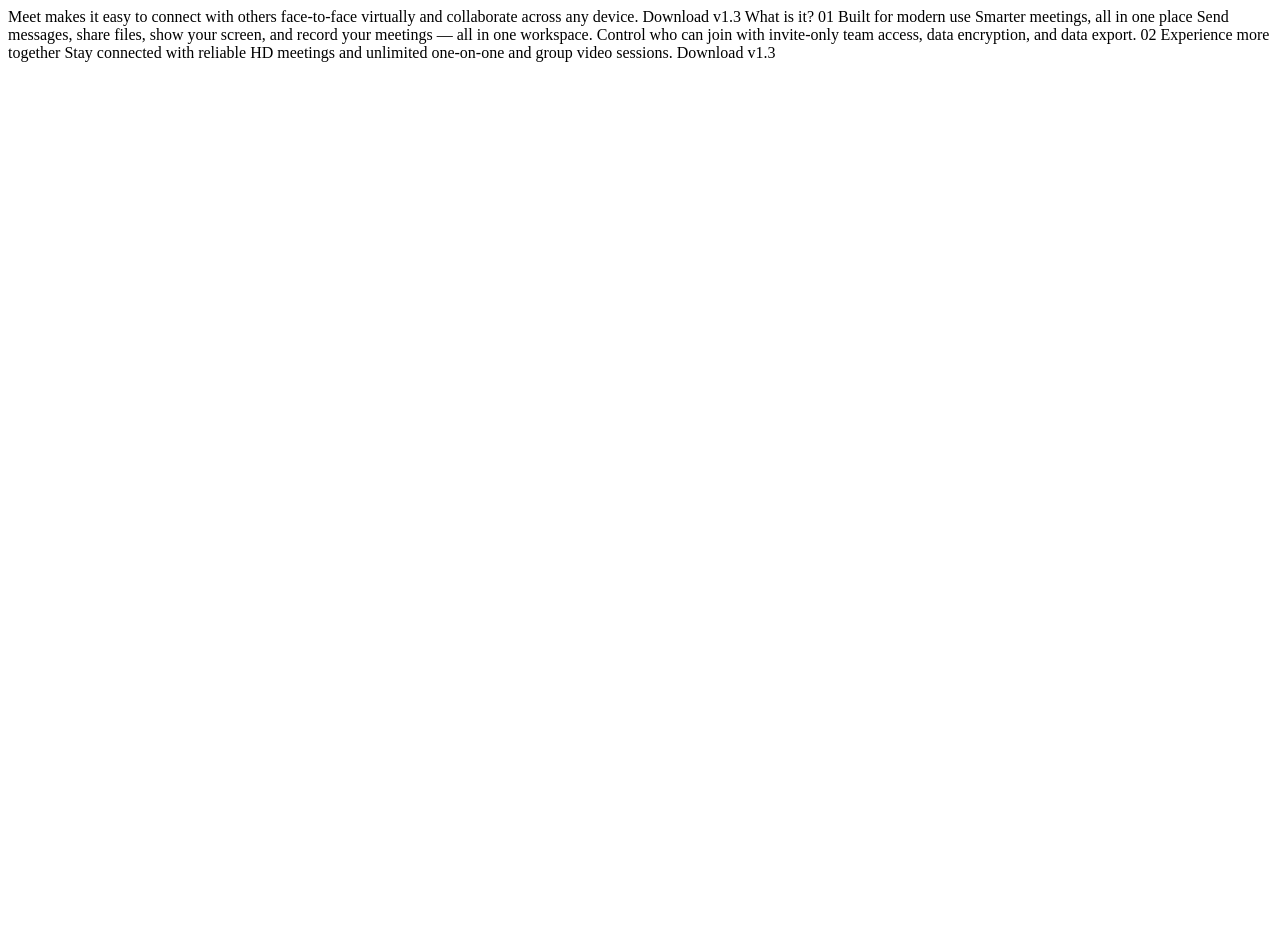
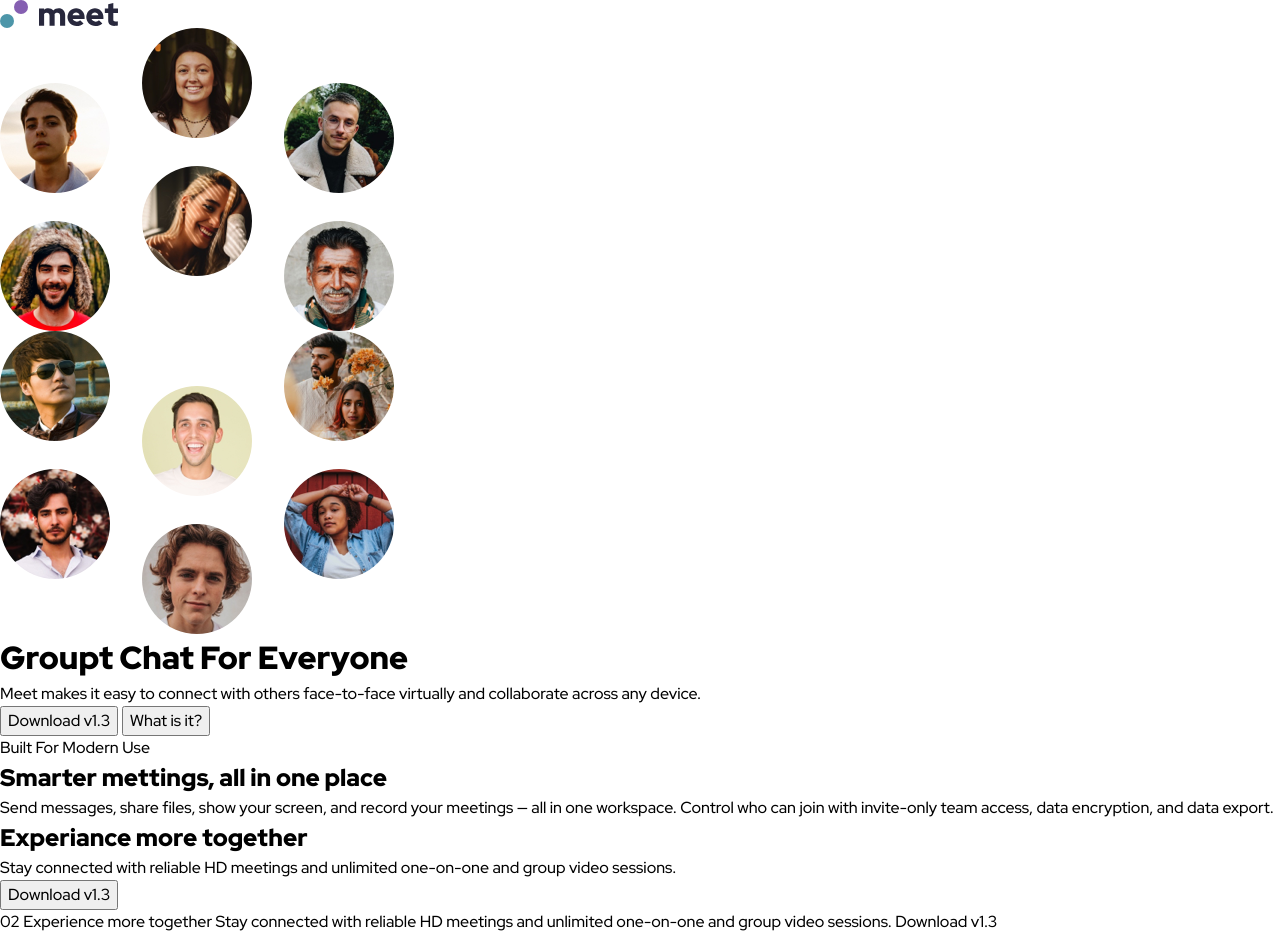
Before and after one commit to Mlchaell/FrontendMentor-Meet-Landing-Page, a plain HTML site: page index.html in a window 1280 px wide. Before the commit the page ends 800 px from the top, so only its background shows below. Drawn offline with Linux system fonts and the light colour scheme.

Commit message:
Basic Setup

```diff
--- a/index.html
+++ b/index.html
@@ -7,21 +7,42 @@
   <link rel="icon" type="image/png" sizes="32x32" href="./assets/favicon-32x32.png">
 
   <title>Frontend Mentor | Meet landing page</title>
+
+  <link rel="stylesheet" href="styles.css">
 </head>
-<body>
-  Meet makes it easy to connect with others face-to-face virtually and collaborate across any device.
+<body class="container">
+  <header>
+    <img src="assets/logo.svg" alt="Meet Logo">
+    <div class="flex-row">
+      <img src="assets/desktop/image-hero-left.png" alt="Banner">
+      <img src="assets/desktop/image-hero-right.png" alt="Banner">
+    </div>
+  </header>
 
-  Download v1.3
-  What is it?
+  <main>
+    <h1>Groupt Chat For Everyone</h1>
+    <p>Meet makes it easy to connect with others face-to-face virtually and collaborate across any device.</p>
 
-  01
-  Built for modern use
+    <button class="button cyan-btn">Download <span>v1.3</span></button>
+    <button class="button purple-btn">What is it?</button>
 
-  Smarter meetings, all in one place
+    <div class="image-container">
 
-  Send messages, share files, show your screen, and record your meetings — all in one
-  workspace. Control who can join with invite-only team access, data encryption, and data export.
+    </div>
 
+    <div class="text-group">
+      <p class="p-tag">Built For Modern Use</p>
+      <h2>Smarter mettings, all in one place</h2>
+      <p>Send messages, share files, show your screen, and record your meetings — all in one workspace. Control who can join with invite-only team access, data encryption, and data export.</p>
+    </div>
+  </main>
+
+  <footer>
+    <h2>Experiance more together</h2>
+    <p>Stay connected with reliable HD meetings and unlimited one-on-one and group video sessions.</p>
+
+    <button class="button purpuple-btn">Download <span>v1.3</span></button>
+  </footer>
   02
   Experience more together
   Stay connected with reliable HD meetings and unlimited one-on-one and group video sessions.
--- /dev/null
+++ b/styles.css
@@ -0,0 +1,105 @@
+@import url('https://fonts.googleapis.com/css2?family=Red+Hat+Display:wght@500;900&display=swap');
+
+:root {
+    --dark-cyan: #4D96A9;
+    --light-blue: #8FE3F9;
+    --dark-purple: #855FB1;
+    --light-purple: #D9B8FF;
+
+    --black: #28283D;
+    --gray: #87879D;
+    --white: #FAFAFA;
+
+    --fs-bold: 900;
+    --fs-normal: 500;
+}
+
+/* CSS Reset: https://piccalil.li/blog/a-modern-css-reset/ */
+
+/* Box sizing rules */
+*,
+*::before,
+*::after {
+  box-sizing: border-box;
+}
+
+/* Remove default margin */
+body,
+h1,
+h2,
+h3,
+h4,
+p,
+figure,
+blockquote,
+dl,
+dd {
+  margin: 0;
+}
+
+/* Remove list styles on ul, ol elements with a list role, which suggests default styling will be removed */
+ul[role="list"],
+ol[role="list"] {
+  list-style: none;
+}
+
+/* Set core root defaults */
+html:focus-within {
+  scroll-behavior: smooth;
+}
+
+/* Set core body defaults */
+body {
+  font-family: 'Red Hat Display', sans-serif;
+  min-height: 100vh;
+  text-rendering: optimizeSpeed;
+  line-height: 1.5;
+}
+
+/* A elements that don't have a class get default styles */
+a:not([class]) {
+  text-decoration-skip-ink: auto;
+}
+
+/* Make images easier to work with */
+img,
+picture {
+  max-width: 100%;
+  display: block;
+}
+
+/* Inherit fonts for inputs and buttons */
+input,
+button,
+textarea,
+select {
+  font: inherit;
+}
+
+/* Helper Classes */
+
+.h1 {
+    font-weight: var(--fs-bold);
+    font-size: 64px;
+    line-height: 64px;
+}
+
+.h2 {
+    font-weight: var(--fs-bold);
+    font-size: 40px;
+    line-height: 40px;
+}
+
+.body {
+    font-weight: var(--fs-normal);
+    font-size: 16px;
+    line-height: 26px;
+}
+
+.tag {
+    font-weight: var(--fs-normal);
+    font-size: 16px;
+    line-height: 26px;
+    letter-spacing: 4px;
+    text-transform: uppercase;
+}
```
Also changed, not shown: 1 other file.
